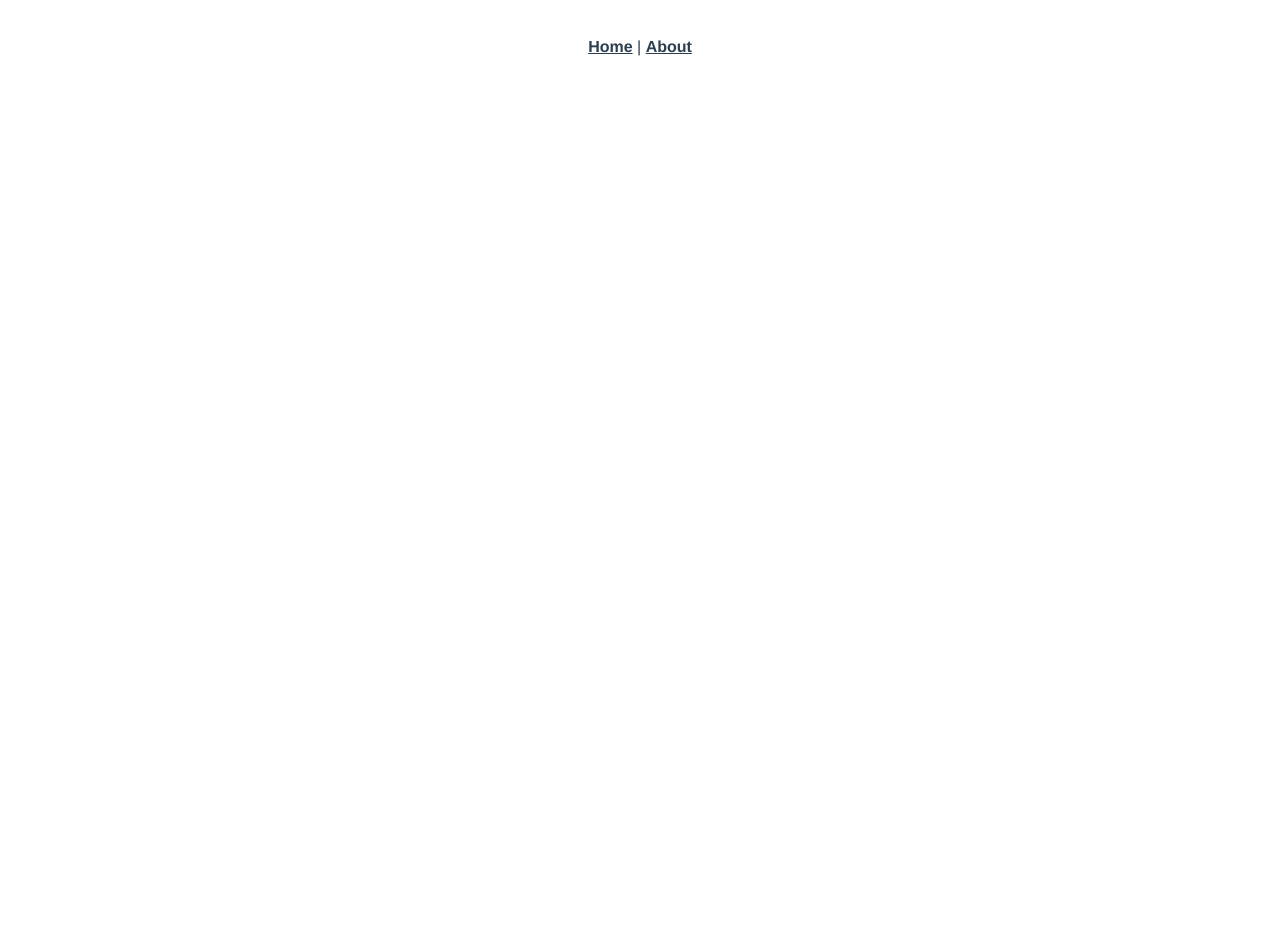
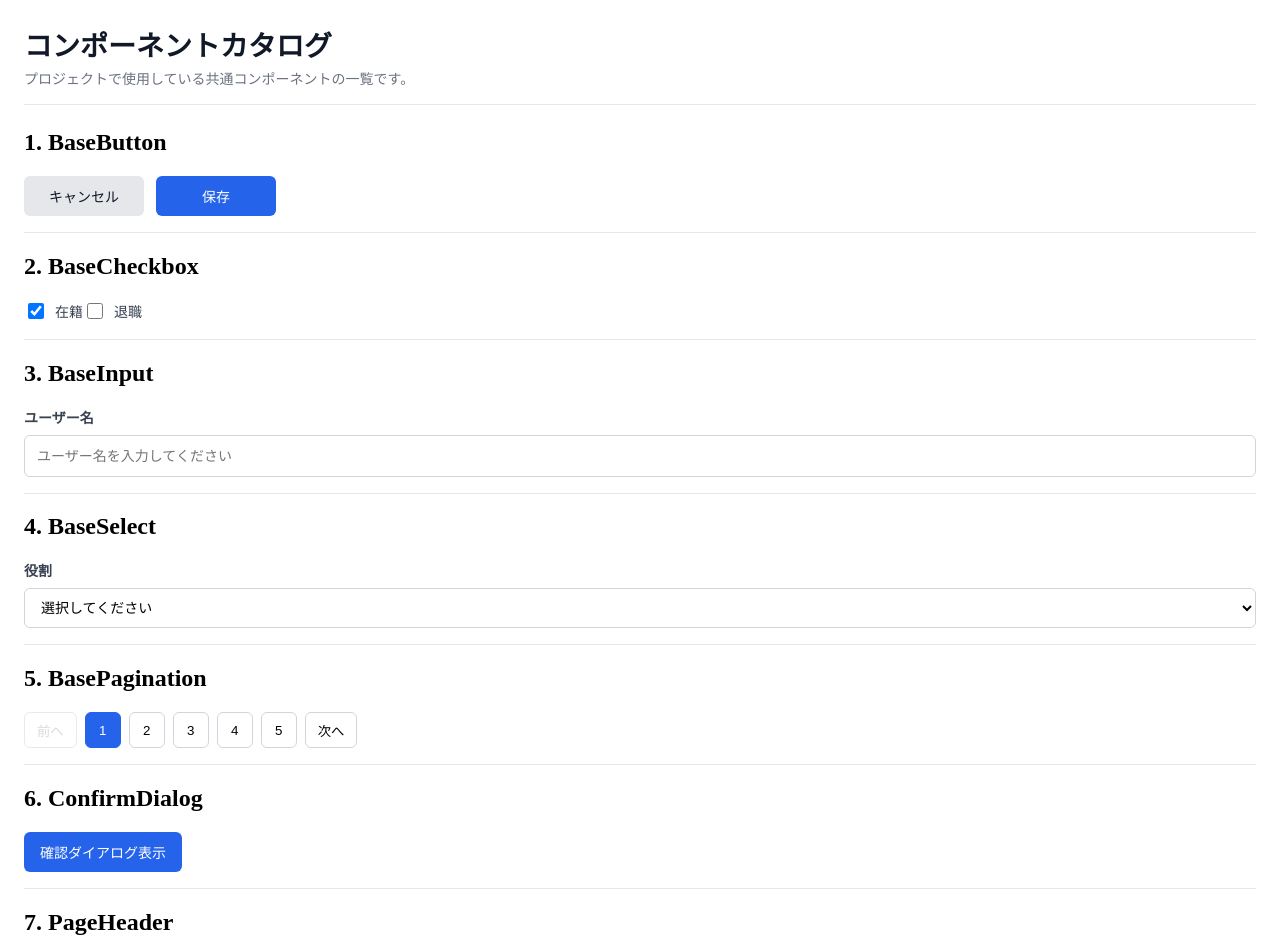
Before and after one commit to nagasakiayune/vue-user-management-sample, a Vue app: page /catalog in a window 1280 px wide. Shown: the top 952 px of the page. Before the commit the page ends 800 px from the top, so only its background shows below. Built offline with nearby package versions, Linux system fonts and the light colour scheme.

Commit message:
ComponentCatalogPage.vueの作成

```diff
--- a/src/App.vue
+++ b/src/App.vue
@@ -1,32 +1,15 @@
 <template>
   <div id="app">
-    <nav>
-      <router-link to="/">Home</router-link> |
-      <router-link to="/about">About</router-link>
-    </nav>
-    <router-view/>
+    <router-view />
   </div>
 </template>
 
 <style>
-#app {
-  font-family: Avenir, Helvetica, Arial, sans-serif;
-  -webkit-font-smoothing: antialiased;
-  -moz-osx-font-smoothing: grayscale;
-  text-align: center;
-  color: #2c3e50;
+body {
+  margin: 0;
 }
 
-nav {
-  padding: 30px;
-}
-
-nav a {
-  font-weight: bold;
-  color: #2c3e50;
-}
-
-nav a.router-link-exact-active {
-  color: #42b983;
+#app {
+  min-height: 100vh;
 }
 </style>
--- /dev/null
+++ b/src/pages/ComponentCatalogPage.vue
@@ -0,0 +1,165 @@
+<template>
+  <div class="catalog-page">
+    <!-- // PageHeader -->
+    <PageHeader
+      title="コンポーネントカタログ"
+      description="プロジェクトで使用している共通コンポーネントの一覧です。"
+    />
+    <!-- // BaseButton -->
+    <div class="catalog-selection">
+      <div class="catalog-items">
+        <h2 class="text-2xl font-bold">1. BaseButton</h2>
+        <div class="mt-2 button-group">
+          <BaseButton label="キャンセル" type="secondary" />
+          <BaseButton label="保存" @click="save" />
+        </div>
+      </div>
+    </div>
+
+    <!-- // BaseCheckbox -->
+    <div class="catalog-selection">
+      <div class="catalog-items">
+        <h2 class="text-2xl font-bold">2. BaseCheckbox</h2>
+        <div class="mt-2">
+          <BaseCheckbox label="在籍" v-model="isActive" />
+          <BaseCheckbox label="退職" v-model="isRetired" />
+        </div>
+      </div>
+    </div>
+
+    <!-- // BaseInput -->
+    <div class="catalog-selection">
+      <div class="catalog-items">
+        <h2 class="text-2xl font-bold">3. BaseInput</h2>
+        <div class="mt-2">
+          <BaseInput
+            label="ユーザー名"
+            placeholder="ユーザー名を入力してください"
+          />
+        </div>
+      </div>
+    </div>
+
+    <!-- // BaseSelect -->
+    <div class="catalog-selection">
+      <div class="catalog-items">
+        <h2 class="text-2xl font-bold">4. BaseSelect</h2>
+        <div class="mt-2">
+          <BaseSelect
+            label="役割"
+            :options="[
+              { value: 'admin', label: '管理者' },
+              { value: 'editor', label: '編集者' },
+              { value: 'viewer', label: '閲覧者' },
+            ]"
+          />
+        </div>
+      </div>
+    </div>
+
+    <!-- // BasePagination -->
+    <div class="catalog-selection">
+      <div class="catalog-items">
+        <h2 class="text-2xl font-bold">5. BasePagination</h2>
+
+        <BasePagination
+          :current-page="page"
+          :total-pages="5"
+          @change="page = $event"
+        />
+      </div>
+    </div>
+
+    <!-- // ConfirmDialog -->
+    <div class="catalog-selection">
+      <div class="catalog-items">
+        <h2 class="text-2xl font-bold">6. ConfirmDialog</h2>
+        <div class="mt-2">
+          <BaseButton label="確認ダイアログ表示" @click="showDialog = true" />
+          <ConfirmDialog
+            :visible="showDialog"
+            title="確認"
+            message="保存せずに戻りますか？"
+            confirm-text="戻る"
+            cancel-text="キャンセル"
+            @confirm="handleConfirm"
+            @cancel="showDialog = false"
+          />
+        </div>
+      </div>
+    </div>
+
+    <!-- // PageHeader -->
+    <div class="catalog-selection">
+      <div class="catalog-items">
+        <h2 class="text-2xl font-bold">7. PageHeader</h2>
+        <div class="mt-2">
+          <PageHeader
+            title="ページタイトル"
+            description="このページの説明を記載します。"
+          />
+        </div>
+      </div>
+    </div>
+  </div>
+</template>
+
+<script>
+import BaseButton from "../components/common/BaseButton.vue";
+import BaseCheckbox from "../components/common/BaseCheckbox.vue";
+import BasePagination from "../components/common/BasePagination.vue";
+import BaseSelect from "../components/common/BaseSelect.vue";
+import BaseInput from "../components/common/BaseInput.vue";
+import ConfirmDialog from "@/components/common/ConfirmDialog.vue";
+import PageHeader from "@/components/common/PageHeader.vue";
+
+export default {
+  data() {
+    return {
+      // BaseCheckboxの状態管理用データ
+      isActive: true, // 在籍状態
+      isRetired: false, // 退職状態
+
+      // ConfirmDialogの表示状態
+      showDialog: false, // 確認ダイアログを表示するか
+
+      // BasePaginationの現在のページ
+      page: 1,
+    };
+  },
+  components: {
+    BaseButton,
+    BaseCheckbox,
+    BaseInput,
+    BaseSelect,
+    ConfirmDialog,
+    PageHeader,
+    BasePagination,
+  },
+  methods: {
+    save() {
+      alert("保存");
+    },
+    handleConfirm() {
+      this.showDialog = false;
+      alert("戻る");
+    },
+  },
+};
+</script>
+
+<style scoped>
+.catalog-page {
+  padding: 24px;
+}
+.catalog-selection {
+  border-bottom: 1px solid #e5e7eb;
+}
+.catalog-items {
+  margin-bottom: 16px;
+}
+.button-group {
+  display: flex;
+  gap: 12px;
+}
+</style>
--- a/src/router/index.js
+++ b/src/router/index.js
@@ -1,6 +1,7 @@
 import Vue from 'vue'
 import VueRouter from 'vue-router'
 import HomeView from '../views/HomeView.vue'
+import ComponentCatalogPage from '@/pages/ComponentCatalogPage.vue'
 
 Vue.use(VueRouter)
 
@@ -17,6 +18,11 @@ const routes = [
     // this generates a separate chunk (about.[hash].js) for this route
     // which is lazy-loaded when the route is visited.
     component: () => import(/* webpackChunkName: "about" */ '../views/AboutView.vue')
+  },
+  {
+    path: '/catalog',
+    name: 'ComponentCatalog',
+    component: ComponentCatalogPage
   }
 ]
 
```
